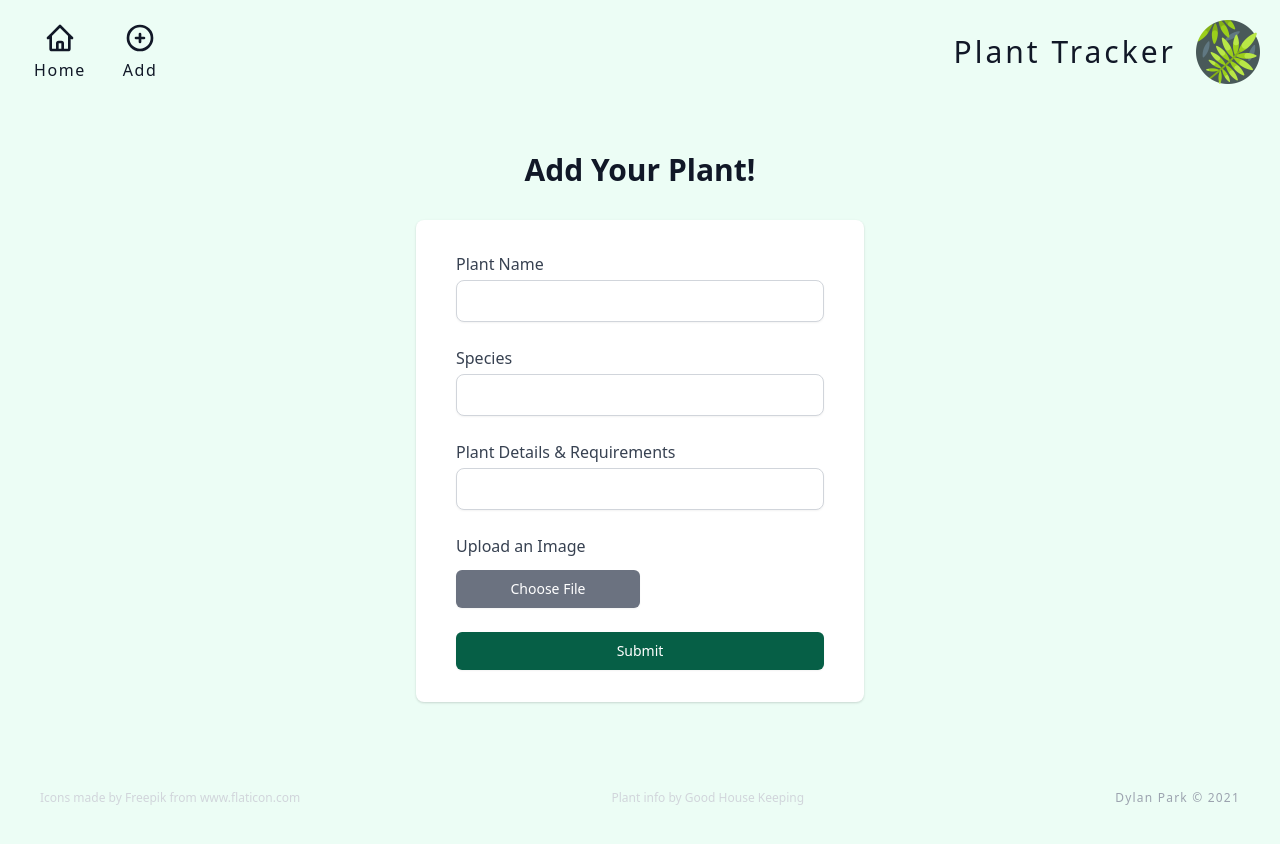
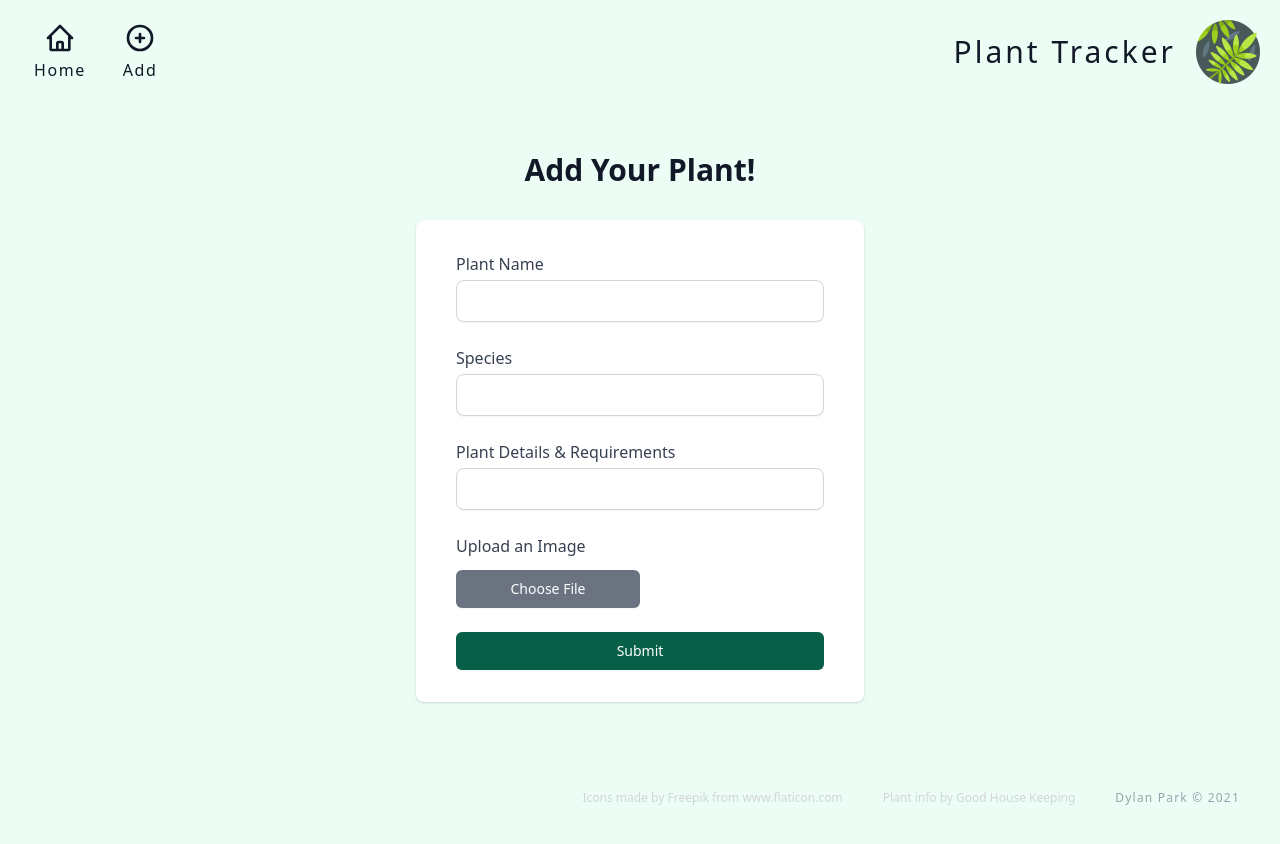
Before and after one commit to dylpark/plant-tracker-app-react, a Next.js app: page /add in a window 1280 px wide. Built offline with nearby package versions, Linux system fonts and the light colour scheme.

Commit message:
Footer alignment justify-end

```diff
--- a/components/Footer.jsx
+++ b/components/Footer.jsx
@@ -8,8 +8,8 @@ function Footer() {
   const copyright = `Dylan Park © ${date}`;
 
   return (
-    <footer className="flex flex-col sm:flex-row m-10 justify-between h-auto">
-      <div className="text-xs text-gray-300">
+    <footer className="flex flex-col justify-end sm:flex-row m-10 h-auto">
+      <div className="text-xs pr-10 text-gray-300">
         Icons made by{" "}
         <a href="https://www.freepik.com" title="Freepik">
           Freepik
@@ -19,7 +19,8 @@ function Footer() {
           www.flaticon.com
         </a>
       </div>
-      <div className="text-xs text-gray-300">
+
+      <div className="text-xs pr-10 text-gray-300">
         Plant info by{" "}
         <a
           href="https://www.goodhousekeeping.com/home/gardening/advice/g1285/hard-to-kill-plants/"
@@ -28,6 +29,7 @@ function Footer() {
           Good House Keeping
         </a>{" "}
       </div>
+
       <p className="tracking-widest text-xs text-gray-400">{copyright}</p>
     </footer>
   );
```
